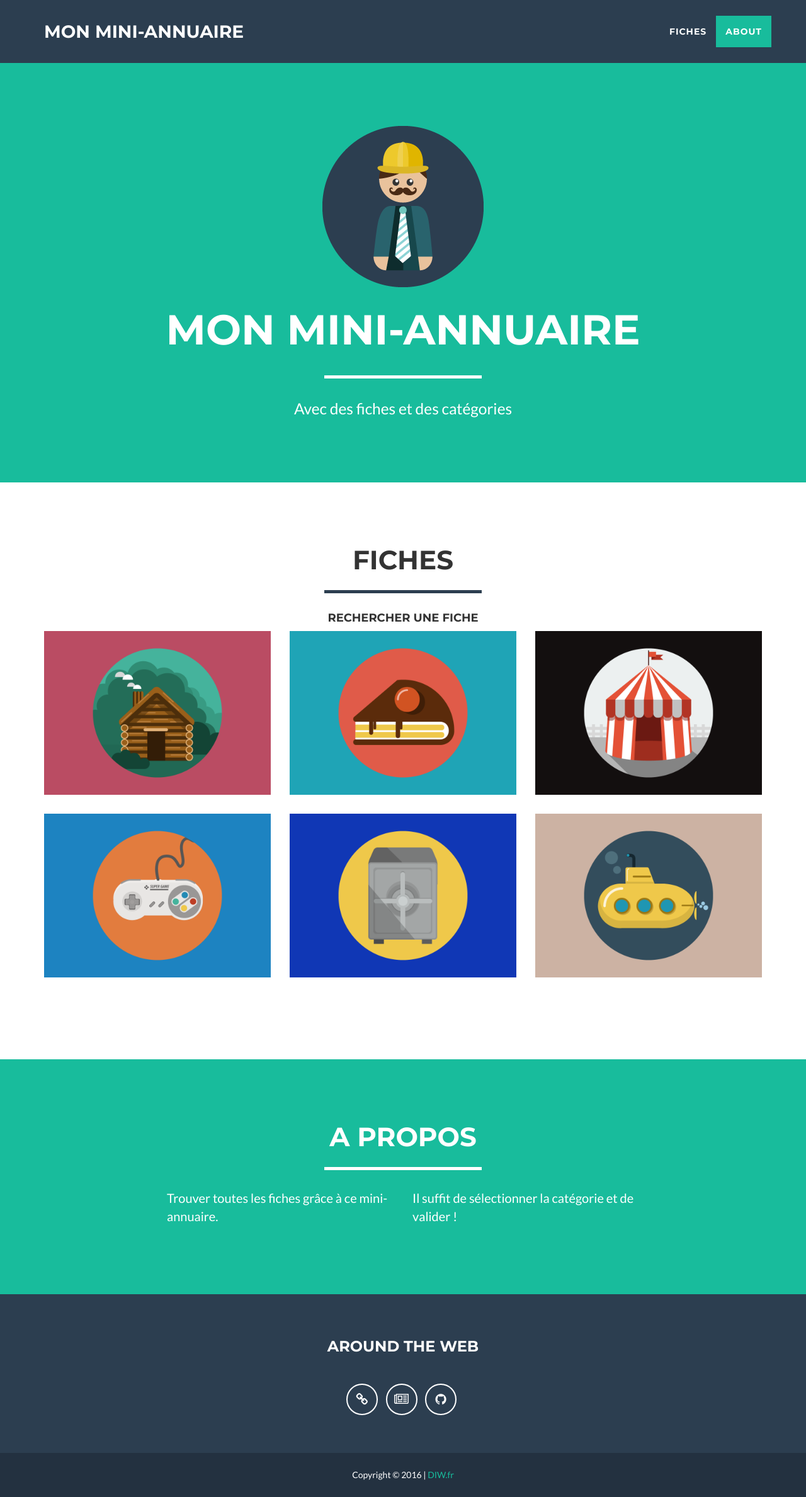
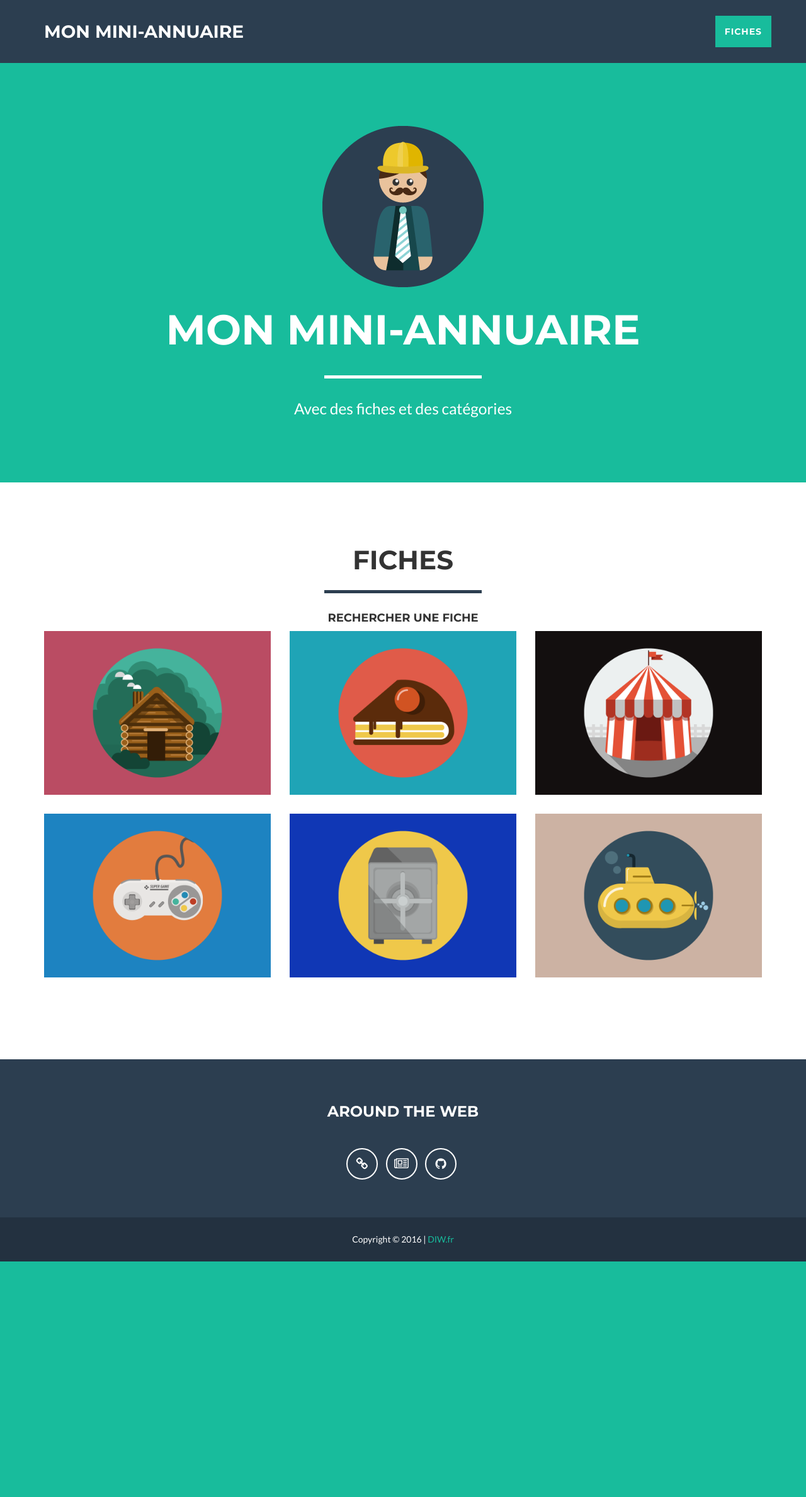
Before and after one commit to Mika81/TestML, a PHP site: page / in a window 1280 px wide. Shown: the whole page at 63% size. After the commit the page ends 2003 px from the top, so only its background shows below. Run offline with PHP 8.4, Linux system fonts and the light colour scheme; some libraries are stand-ins or nearby versions.

Commit message:
cleans index.php

```diff
--- a/index.php
+++ b/index.php
@@ -38,8 +38,6 @@
                     <li class="page-scroll">
                         <a href="#portfolio">Fiches</a>
                     </li>
-                    <li class="page-scroll">
-                        <a href="#about">About</a>
                     </li>
                 </ul>
             </div>
@@ -138,26 +136,6 @@
         </div>
     </section>
 
-    <!-- About Section -->
-    <section class="success" id="about">
-        <div class="container">
-            <div class="row">
-                <div class="col-lg-12 text-center">
-                    <h2>A propos</h2>
-                    <hr class="star-light">
-                </div>
-            </div>
-            <div class="row">
-                <div class="col-lg-4 col-lg-offset-2">
-                    <p>Trouver toutes les fiches grâce à ce mini-annuaire.</p>
-                </div>
-                <div class="col-lg-4">
-                    <p>Il suffit de sélectionner la catégorie et de valider !</p>
-                </div>
-            </div>
-        </div>
-    </section>
-
     <!-- Footer -->
     <footer class="text-center">
         <div class="footer-above">
```
